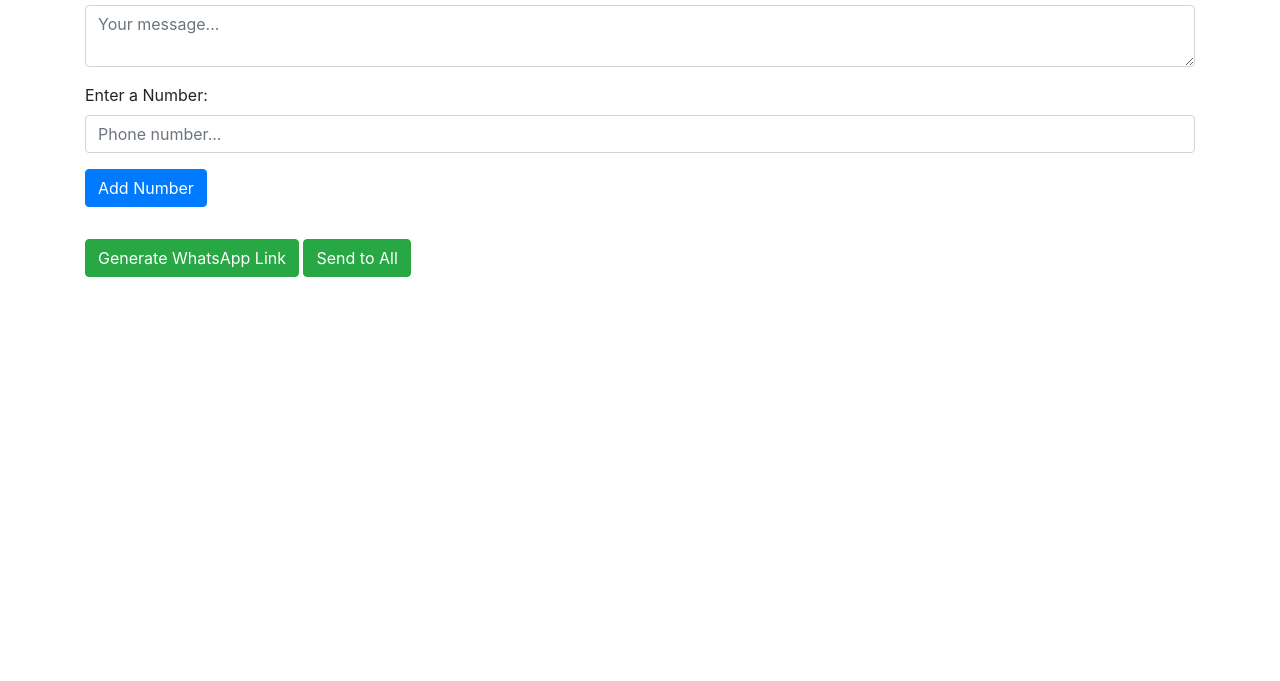
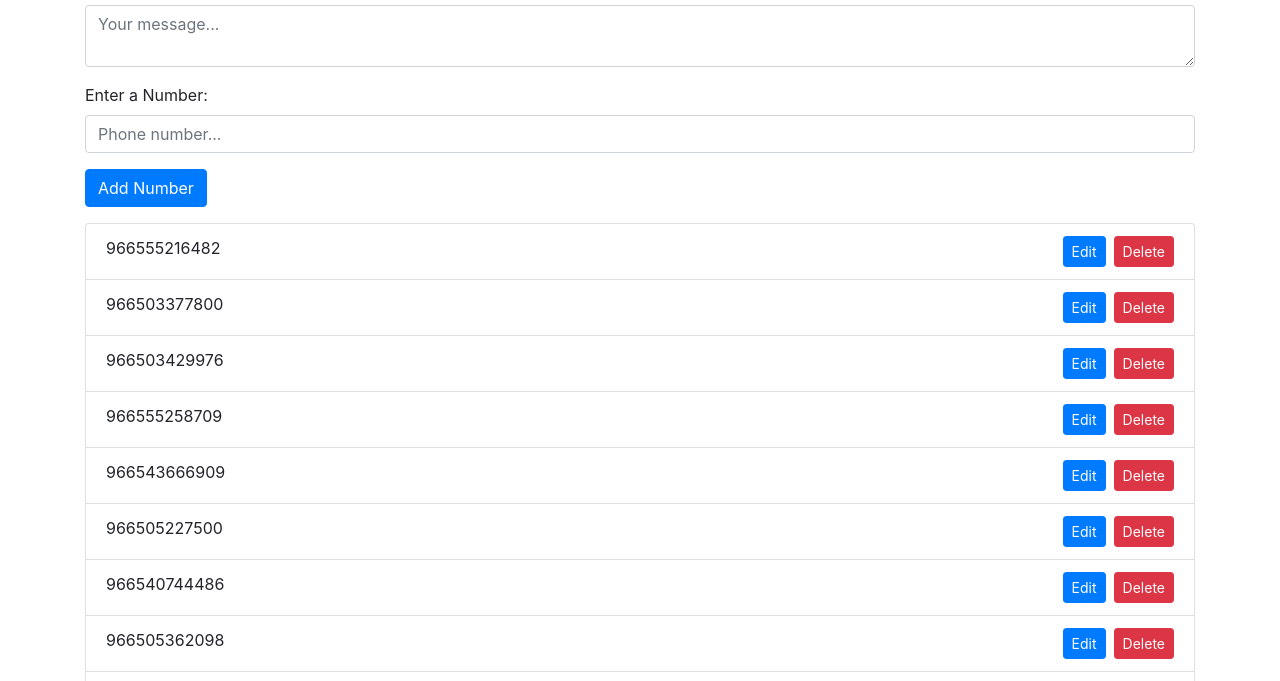
Before and after one commit to ahmedmalsawi/ev-whatsapp, a plain HTML site: page index.html in a window 1280 px wide. Shown: the part 107-788 px from the top of the page. Drawn offline with nearby package versions, Linux system fonts and the light colour scheme.

Commit message:
multi numbers

```diff
--- a/script.js
+++ b/script.js
@@ -14,6 +14,7 @@
          saveDataToLocalStorage();
      }
  });
+
 
  // Function to render the number list
  function renderNumberList() {
@@ -47,6 +48,121 @@
          saveDataToLocalStorage();
      }
  }
+
+
+ const defaultNumbers = [
+    966555216482,
+    966503377800,
+    966503429976,
+    966555258709,
+    966543666909,
+    966505227500,
+    966540744486,
+    966505362098,
+    966503272850,
+    966505324822,
+    966553144966,
+    966509464503,
+    966506494762,
+    966552309609,
+    966501104224,
+    966502220786,
+    966567244777,
+    966550050242,
+    966502020266,
+    966555988484,
+    966555242465,
+    966552142222,
+    966505947096,
+    966552002015,
+    966556477479,
+    966555556495,
+    966562875628,
+    966505457560,
+    966503262298,
+    966549777808,
+    966549924297,
+    966554285655,
+    966533555028,
+    966590019063,
+    966562000865,
+    966543400090,
+    966506000039,
+    966506719833,
+    966506414298,
+    966555238233,
+    966551426771,
+    966553435000,
+    966542360699,
+    966543822228,
+    966533009840,
+    966532771479,
+    966544539991,
+    966500707348,
+    966552977725,
+    966560877220,
+    966544200088,
+    966504464294,
+    966504993038,
+    966555275569,
+    966555441188,
+    966556128072,
+    966552707044,
+    966537792623,
+    966504435960,
+    966557757407,
+    966561147773,
+    966503133361,
+    966566333733,
+    966553218322,
+    966505171703,
+    966553323383,
+    966500451730,
+    966555000503,
+    966555145306,
+    966590011239,
+    966503163831,
+    966500859274,
+    966555741508,
+    966502220520,
+    966530807099,
+    966543900003,
+    966505576661,
+    966504827975,
+    966502239992,
+    966504401872,
+    966507055552,
+    966556453578,
+    966503445764,
+    966505207570,
+    966500012773,
+    966504817303,
+    966556155665,
+    966561066678,
+    966532681490,
+    966545258428,
+    966555485442,
+    966533340559,
+    966542002020,
+    966540998717,
+    966590522525,
+    966507799961,
+    966504107993,
+    966504197970,
+    966533033371,
+    966504809229,
+    966505269915,
+    966560092230
+
+    // Add more numbers as needed
+];
+// Add the default numbers to the existing array
+defaultNumbers.forEach(number => {
+    if (!numbers.includes(number)) {
+        numbers.push(number);
+    }
+});
+
 
  // Function to generate WhatsApp link
  document.getElementById("generateLink").addEventListener("click", function () {
```
Also changed, not shown: index.html (+1 -0 lines).
